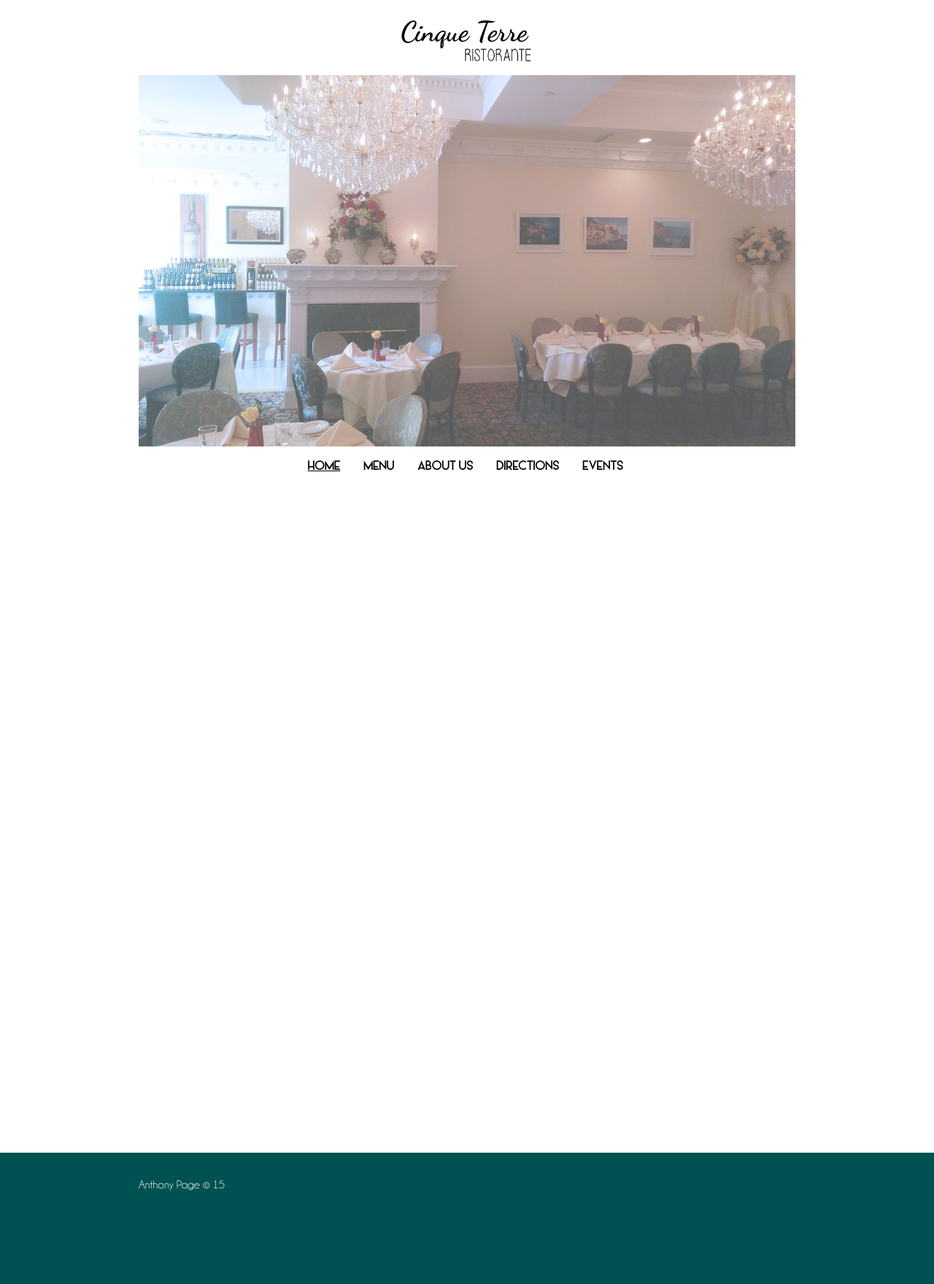
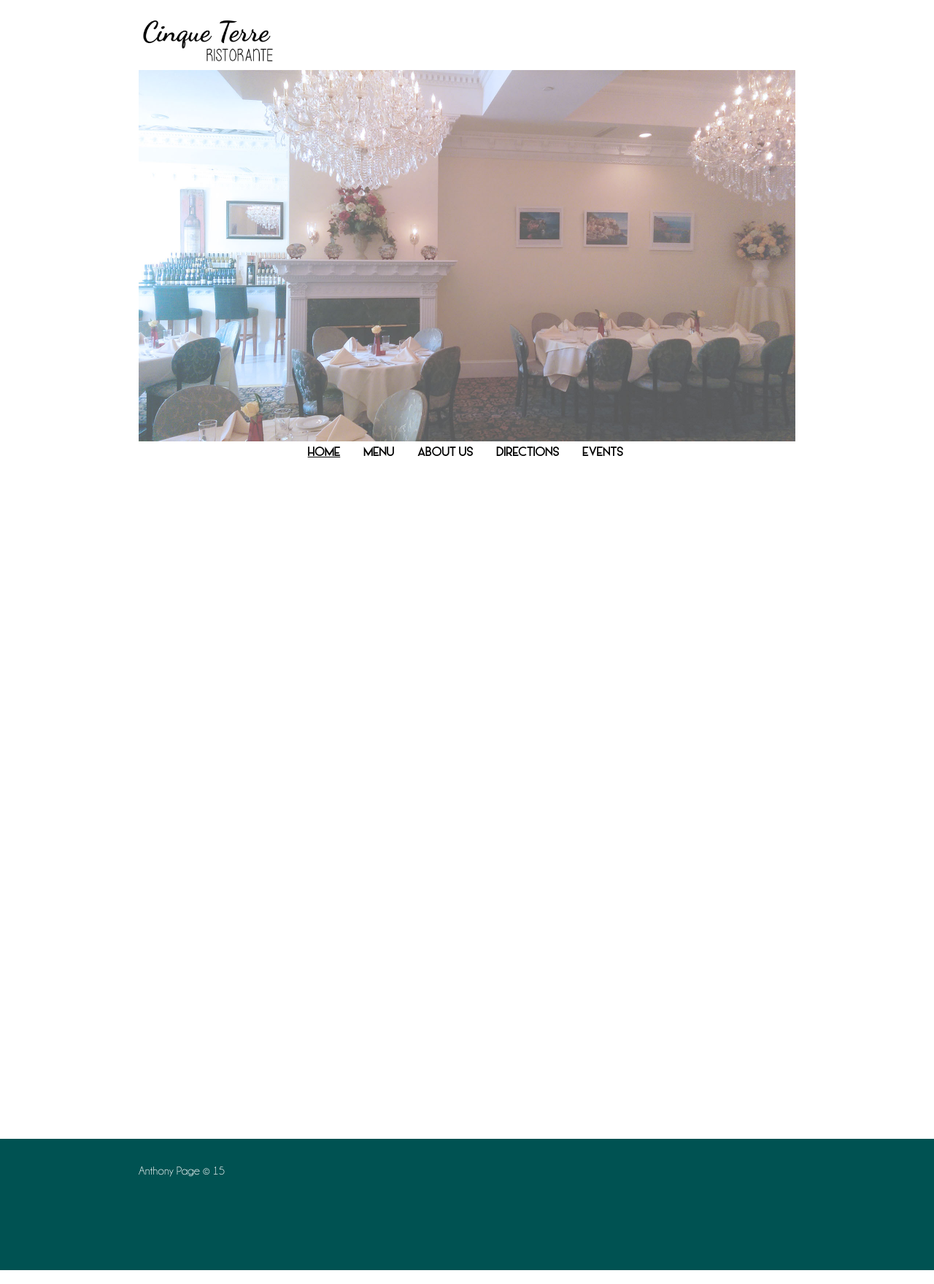
Before and after one commit to cinqueterreli/cinqueterre.github.io, a Jekyll site: the page built from 00index.html, in a window 1280 px wide. Shown: the whole page at 73% size. Built offline with Jekyll 4.4.1, drawn with Linux system fonts in a browser that asks for light colours.

Commit message:
floats again

```diff
--- a/css/main.css
+++ b/css/main.css
@@ -110,7 +110,7 @@ a:hover {
 .site-logo {
 	max-width:200px;
 	max-height:80px;
-	float:middle;
+	float:left;
 }
 
 .site-title:hover {
@@ -119,7 +119,7 @@ a:hover {
 
 .header-image {
 	max-width:100%;
-	float:middle;
+	float:left;
 }
 
 
```
